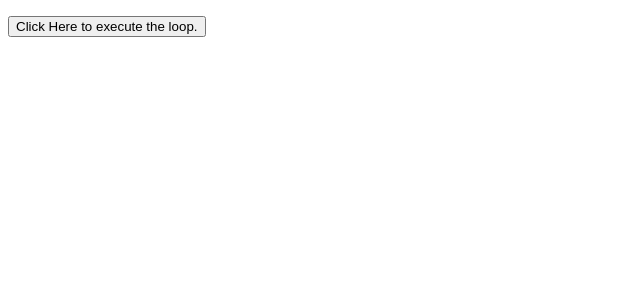
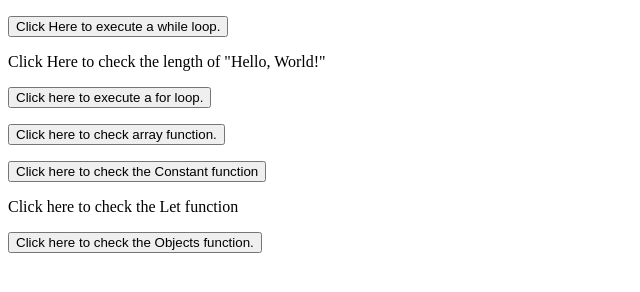
Before and after one commit to danbrong/Javascript_Projects, a plain HTML site: page Basic_Javascript/Project10_loops/index.html in a window 1280 px wide. Shown: the whole page, without its empty margins (0-640 px from the left). Drawn offline with Linux system fonts and the light colour scheme.

Commit message:
Finished Project 10

```diff
--- a/Basic_Javascript/Project10_loops/JS/main.js
+++ b/Basic_Javascript/Project10_loops/JS/main.js
@@ -1,9 +1,72 @@
-function myLoop() {
+// WHILE LOOP
+function myWhileLoop() {
     var Digit = "";
     var X = 10;
     while (X > 0) {
         Digit += "<br>" + X;
         X--;
     }
-    document.getElementById("Loop").innerHTML = Digit;
+    document.getElementById("While Loop").innerHTML = Digit;
 }
+
+// LENGTH FUNCTION
+function myLength() {
+    let text = "Hello, World!";
+    let Length = text.length;
+    document.getElementById("Length").innerHTML = Length;
+}
+
+// FOR LOOP
+var Vampires = ["Angel", "Spike", "Harmony", "Drusilla", "Dracula"];
+var Content = "";
+var Y;
+function myForLoop() {
+    for (Y = 0; Y < Vampires.length; Y++) {
+    Content += Vampires[Y] + "<br>";
+    }
+    document.getElementById("For Loop").innerHTML = Content;
+}
+
+// ARRAY FUNCTION
+function myArray() {
+    var buffyCast = [];
+    buffyCast[0] = "Giles";
+    buffyCast[1] = "Xander";
+    buffyCast[2] = "Anya";
+    buffyCast[3] = "Willow";
+    buffyCast[4] = "Buffy";
+    buffyCast[5] = "Spike";
+    document.getElementById("Array").innerHTML = "Every generation, a slayer is born, and that slayer is " + buffyCast[4] + ".";
+}
+
+// CONSTANT FUNCTION
+function myConstant() {
+    const Slayer = {gender:"Girl", age: "16", name: "Faith"};
+    Slayer.name = "Buffy"
+    Slayer.boyfriend = "Angel"
+    document.getElementById("Constant").innerHTML = Slayer.name + " became the Slayer at the age of " + Slayer.age + ". She quickly started hanging out with " + Slayer.boyfriend + ", and slayed the vampires of Sunnydale";
+}
+
+// LET FUNCTION
+function myLet() {
+    var Z = 56;
+    document.getElementById.innerHTML = Z;
+    {
+        let Z = 73;
+        document.getElementById("Let").innerHTML = Z;
+    }
+}
+
+// OBJECTS
+function myObject() {
+    let demons = {
+        type: "Vengeance",
+        age: "1000",
+        gender: "Female",
+        powers: "Magic",
+        description: function() {
+            return "Anya is a " + this.type + " demon, who is " + this.age + " years old. She also has " + this.powers + " powers to help fight other demons.";
+        }
+    };
+    document.getElementById("Objects").innerHTML = demons.description();
+}
--- a/Basic_Javascript/Project10_loops/index.html
+++ b/Basic_Javascript/Project10_loops/index.html
@@ -6,7 +6,23 @@
         <script src = "./JS/main.js" defer></script>
     </head>
     <body>
-        <p id = "Loop"></p>
-        <button onclick = "myLoop()">Click Here to execute the loop.</button>
+        <p id = "While Loop"></p>
+        <button onclick = "myWhileLoop()">Click Here to execute a while loop.</button>
+
+        <p id = "Length" onclick = "myLength()">Click Here to check the length of "Hello, World!"</p>
+
+        <p id = "For Loop"></p>
+        <button onclick = "myForLoop()">Click here to execute a for loop.</button>
+
+        <p id = "Array"></p>
+        <button onclick = "myArray()">Click here to check array function.</button>
+
+        <p id = "Constant"><p>
+            <button onclick = "myConstant()">Click here to check the Constant function</button>
+
+        <p id = "Let" onclick = "myLet()">Click here to check the Let function</p>
+
+        <p id = "Objects"></p>
+        <button onclick = "myObject()">Click here to check the Objects function.</button>
     </body>
 </html>
```
